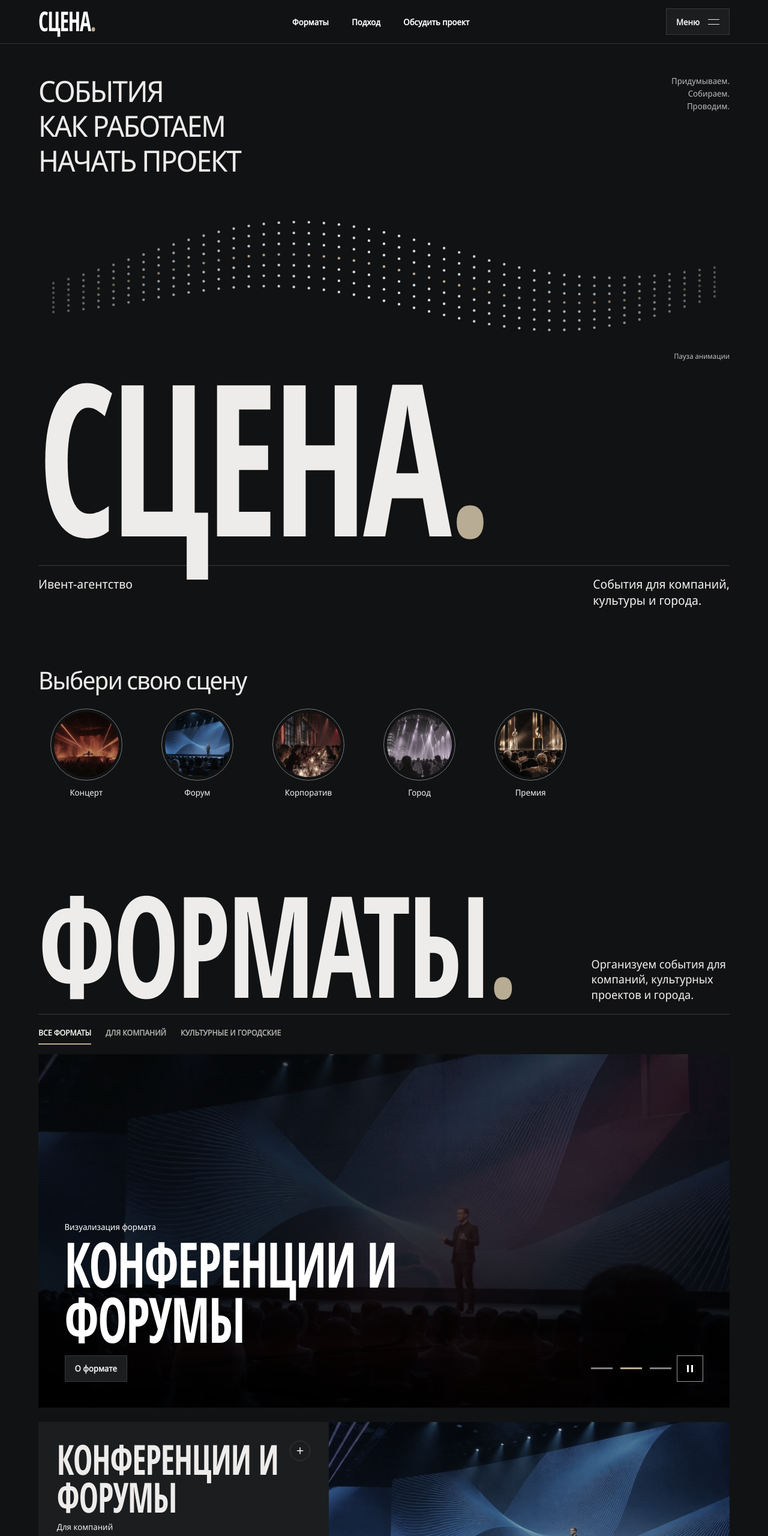
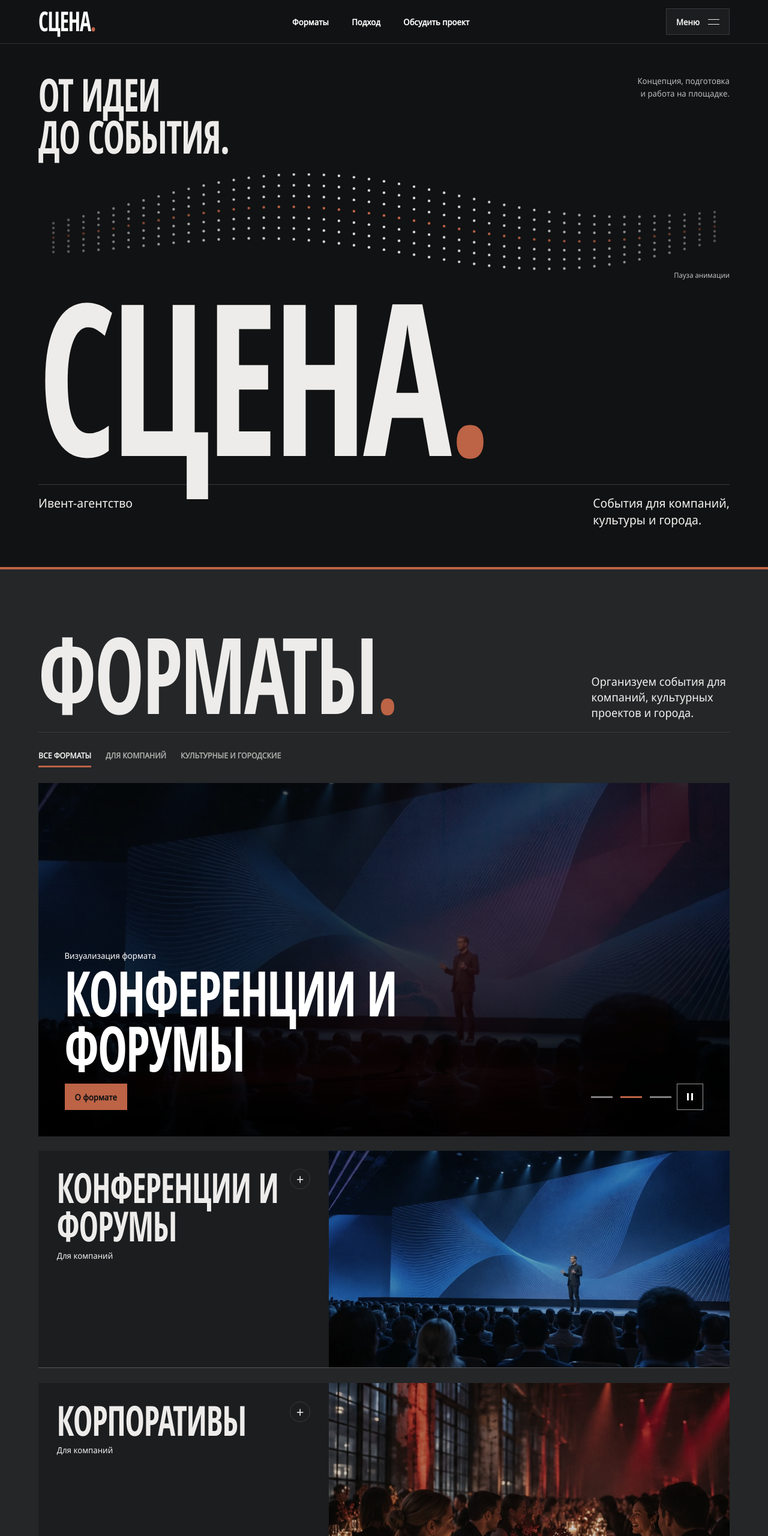
Before and after one commit to biakib/scena-event, a plain HTML site: page index.html in a window 1280 px wide. Shown: the top 2560 px of the page at 60% size. Drawn offline with Linux system fonts and the light colour scheme.

Commit message:
Разделить главную на четыре блока с единой терракотовой акцентной палитрой

```diff
--- a/app.js
+++ b/app.js
@@ -265,10 +265,6 @@ document.querySelector("#download-brief").addEventListener("click", () => {
   setTimeout(() => URL.revokeObjectURL(url), 1000);
 });
 
-document.querySelectorAll("[data-event]").forEach((button) => {
-  button.addEventListener("click", () => showDetails(formats[Number(button.dataset.event)]));
-});
-
 // Draw a ribbon of stage lights. Its phase stops whenever motion is paused.
 const stageCanvas = document.querySelector("#stage-canvas");
 const stageContext = stageCanvas.getContext("2d");
@@ -293,7 +289,7 @@ function drawStage() {
     for (let row = 0; row < rows; row++) {
       const taper = Math.sin(column / (columns - 1) * Math.PI);
       const y = stageHeight * .44 + wave + (row - 3) * (8 + taper * 11);
-      context.fillStyle = row === 3 ? "#b9ac94" : "#d9d8d5";
+      context.fillStyle = row === 3 ? "#bd6346" : "#d9d8d5";
       context.globalAlpha = .32 + taper * .68;
       context.beginPath();
       context.arc(x, y, Math.max(1.1, Math.min(2.2, stageWidth / 470)), 0, Math.PI * 2);
@@ -340,7 +336,6 @@ document.addEventListener("visibilitychange", syncStage);
 menu.addEventListener("close", syncStage);
 dialog.addEventListener("close", syncStage);
 menuToggle.addEventListener("click", syncStage);
-document.querySelectorAll("[data-event]").forEach((button) => button.addEventListener("click", syncStage));
 reducedMotion.addEventListener("change", (event) => {
   stagePaused = event.matches;
   syncStage();
--- a/index.html
+++ b/index.html
@@ -6,8 +6,8 @@
   <meta name="theme-color" content="#111213">
   <meta name="description" content="СЦЕНА — ивент-агентство. Организуем корпоративы, форумы, концерты, фестивали и церемонии.">
   <title>СЦЕНА — ивент-агентство</title>
-  <link rel="stylesheet" href="style.css?v=7">
-  <script src="app.js?v=7" defer></script>
+  <link rel="stylesheet" href="style.css?v=8">
+  <script src="app.js?v=8" defer></script>
 </head>
 <body id="top">
   <a class="skip" href="#main">К содержанию</a>
@@ -23,12 +23,8 @@
   <main id="main">
     <section class="opening" aria-labelledby="opening-title">
       <div class="opening-top wrap">
-        <nav class="opening-nav" aria-label="Навигация по главной">
-          <a href="#formats">События</a>
-          <a href="#approach">Как работаем</a>
-          <a href="#brief">Начать проект</a>
-        </nav>
-        <p class="opening-note">Придумываем.<br>Собираем.<br>Проводим.</p>
+        <p class="opening-intro">От идеи<br>до события.</p>
+        <p class="opening-note">Концепция, подготовка<br>и работа на площадке.</p>
       </div>
       <div class="stage-art wrap">
         <canvas id="stage-canvas" aria-hidden="true"></canvas>
@@ -39,16 +35,6 @@
         <div class="opening-base">
           <p>Ивент-агентство</p>
           <p>События для компаний,<br>культуры и города.</p>
-        </div>
-      </div>
-      <div class="event-selector wrap">
-        <p>Выбери свою сцену</p>
-        <div class="event-picks" role="group" aria-label="Выбрать формат события">
-          <button type="button" data-event="0"><img src="assets/concert.webp" alt=""><span>Концерт</span></button>
-          <button type="button" data-event="1"><img src="assets/forum.webp" alt=""><span>Форум</span></button>
-          <button type="button" data-event="2"><img src="assets/dinner.webp" alt=""><span>Корпоратив</span></button>
-          <button type="button" data-event="3"><img src="assets/city.webp" alt=""><span>Город</span></button>
-          <button type="button" data-event="4"><img src="assets/awards.webp" alt=""><span>Премия</span></button>
         </div>
       </div>
     </section>
--- a/style.css
+++ b/style.css
@@ -13,7 +13,7 @@
 :root {
   --paper: #111213;
   --panel: #1b1d1f;
-  --accent: #b9ac94;
+  --accent: #bd6346;
   --ink: #edecea;
   --muted: #aaa9a6;
   --line: #383a3c;
@@ -89,15 +89,15 @@ dialog.site-menu {
 .display { font-family: var(--display); font-weight: 700; text-transform: uppercase; letter-spacing: -.015em; line-height: .93; }
 .hero-visual { background: #090909; position: relative; overflow: hidden; margin-bottom: 24px; }
 .hero-frames { position: relative; height: clamp(410px, 46vw, 700px); }
-.hero-frame { filter: saturate(.4) brightness(.78); position: absolute; inset: 0; width: 100%; height: 100%; object-fit: cover; object-position: center 62%; opacity: 0; }
+.hero-frame { filter: saturate(.65) brightness(.78); position: absolute; inset: 0; width: 100%; height: 100%; object-fit: cover; object-position: center 62%; opacity: 0; }
 .hero-frame.is-active { opacity: 1; }
 .hero-visual::before { content: ""; position: absolute; inset: 24% 0 0; z-index: 1; background: linear-gradient(transparent, #000d); pointer-events: none; }
 .hero-copy { min-width: 0; }
 .hero-copy p { margin-bottom: 9px; color: white; font-size: 14px; }
 .hero-copy h2 { font-size: clamp(42px, 7.7vw, 115px); }
 .hero-caption { position: absolute; z-index: 2; inset: auto 0 0; display: flex; align-items: end; justify-content: space-between; gap: 14px; padding: clamp(15px, 3.4vw, 54px); color: white; }
-.featured-link { display: inline-flex; min-height: 44px; align-items: center; margin-top: 12px; border: 0; padding: 9px 16px; color: var(--ink); background: var(--panel); border: 1px solid var(--line); font-size: 14px; font-weight: 700; }
-.featured-link:hover { background: #282b2d; }
+.featured-link { display: inline-flex; min-height: 44px; align-items: center; margin-top: 12px; border: 0; padding: 9px 16px; color: #111213; background: var(--accent); border: 1px solid var(--accent); font-size: 14px; font-weight: 700; }
+.featured-link:hover { background: #cf795c; }
 .hero-controls { display: flex; gap: 5px; align-items: center; }
 .hero-controls button { display: grid; place-items: center; min-width: 44px; min-height: 44px; color: white; border: 0; background: transparent; padding: 0 4px; }
 .hero-controls button[data-frame]::after { content: ""; width: 100%; height: 3px; background: #ffffff80; }
@@ -107,21 +107,26 @@ dialog.site-menu {
 .play-icon { width: 10px; height: 12px; border-inline: 3px solid currentColor; }
 .is-paused .play-icon { width: 0; height: 0; border: 6px solid transparent; border-left: 10px solid currentColor; margin-left: 5px; }
 .section { padding-block: clamp(58px, 8vw, 112px); scroll-margin-top: 12px; }
-.formats { background: var(--paper); padding-top: clamp(28px, 5vw, 65px); }
+.formats {
+  background: #242628;
+  border-top: 4px solid var(--accent);
+  padding-block: clamp(56px, 8vw, 110px);
+}
 .section-head { display: grid; grid-template-columns: minmax(0, 1fr) minmax(180px, 20%); gap: 15px 34px; align-items: end; border-bottom: 1px solid var(--line); padding-bottom: 19px; }
-.section-head h2 { font-size: clamp(100px, 17.3vw, 255px); line-height: .85; }
+.section-head h2 { font-size: clamp(86px, 13vw, 190px); line-height: .9; }
 .section-head p, .process-head p { max-width: 27ch; line-height: 1.35; font-size: clamp(16px, 1.5vw, 23px); }
 .contact-copy { max-width: 32ch; font-size: clamp(16px, 1.55vw, 22px); line-height: 1.38; letter-spacing: -.018em; }
-.filters { display: flex; flex-wrap: wrap; gap: 8px 24px; margin-block: 10px 16px; }
+.filters { display: flex; flex-wrap: wrap; gap: 8px 24px; margin-block: 18px 26px; }
 .filters button { border: 0; background: transparent; color: var(--muted); padding: 9px 0; min-height: 40px; text-align: left; font-size: 13px; font-weight: 700; text-transform: uppercase; }
-.filters button:hover, .filters button[aria-pressed="true"] { color: var(--ink); box-shadow: inset 0 -2px var(--red); }
+.filters button:hover, .filters button[aria-pressed="true"] { color: var(--ink); box-shadow: inset 0 -3px var(--accent); }
 .format-grid { display: grid; grid-template-columns: repeat(2, minmax(0, 1fr)); gap: clamp(14px, 2vw, 27px); }
 .format-card { display: flex; flex-direction: column; align-self: stretch; min-width: 0; width: 100%; border: 0; background: var(--panel); color: var(--ink); text-align: left; padding: 0; overflow: hidden; }
+.format-card { border-bottom: 1px solid #56585a; }
 .format-card.editorial-row { display: grid; grid-column: 1 / -1; grid-template-columns: minmax(0, .84fr) minmax(0, 1.16fr); }
 .format-card.editorial-row .format-img { grid-column: 2; grid-row: 1; }
 .format-card.editorial-row .format-info { grid-column: 1; grid-row: 1; }
 .format-img { display: block; width: 100%; overflow: hidden; background: #141414; }
-.format-img img { filter: saturate(.4) brightness(.82); aspect-ratio: 1.85; object-fit: cover; transition: transform 680ms var(--ease-out); }
+.format-img img { filter: saturate(.65) brightness(.82); aspect-ratio: 1.85; object-fit: cover; transition: transform 680ms var(--ease-out); }
 .format-card:hover img { transform: scale(1.04); }
 .format-info {
   display: grid;
@@ -137,15 +142,15 @@ dialog.site-menu {
 .format-name { font: 700 clamp(35px, 5.1vw, 77px)/.97 var(--display); text-transform: uppercase; letter-spacing: -.012em; }
 .format-type { grid-column: 1; grid-row: 2; align-self: end; font-size: 14px; }
 .format-open { grid-column: 2; grid-row: 1; display: grid; place-items: center; width: 34px; height: 34px; border: 1px solid var(--line); border-radius: 50%; font-size: 23px; line-height: 1; transition: transform 320ms var(--ease-out); }
-.format-card:hover .format-open, .format-card:focus-visible .format-open { transform: rotate(90deg); }
+.format-card:hover .format-open, .format-card:focus-visible .format-open { transform: rotate(90deg); background: var(--accent); color: #111; border-color: var(--accent); }
 .format-card:hover .format-name, .format-card:focus-visible .format-name { text-decoration: underline; text-decoration-thickness: 1px; text-underline-offset: .12em; }
 .image-note { margin-top: 14px; font-size: 13px; color: var(--muted); }
-.approach { background: #151719; color: white; }
+.approach { background: #111314; color: var(--ink); border-top: 1px solid #4c4e50; }
 .process-head { display: grid; grid-template-columns: minmax(0, 1fr) minmax(180px, 24%); gap: 14px 30px; align-items: end; margin-bottom: clamp(24px, 5vw, 65px); }
 .process-head h2 { font-size: clamp(75px, 11vw, 156px); }
 .approach .display > span { color: var(--accent); }
 .process { display: grid; grid-template-columns: repeat(3, minmax(0, 1fr)); gap: clamp(7px, 1.2vw, 19px); padding: 0; margin: 0; list-style: none; }
-.process li { display: grid; align-content: start; grid-template-rows: auto auto 1fr auto; padding: clamp(13px, 2.45vw, 34px); background: var(--panel); color: var(--ink); border: 1px solid var(--line); }
+.process li { display: grid; align-content: start; grid-template-rows: auto auto 1fr auto; padding: clamp(13px, 2.45vw, 34px); background: transparent; color: var(--ink); border: 0; border-left: 1px solid #46484a; }
 .step-number { color: var(--accent); font: 700 clamp(80px, 16vw, 220px)/.84 var(--display); margin-bottom: 20px; }
 .process h3 { font-size: clamp(32px, 5.3vw, 78px); margin-bottom: 9px; }
 .process li p { color: var(--muted); max-width: 33ch; font-size: clamp(15px, 1.5vw, 20px); line-height: 1.35; }
@@ -153,7 +158,17 @@ dialog.site-menu {
 summary::-webkit-details-marker { display: none; }
 summary::after { content: "+"; color: var(--red); }
 details[open] > summary::after { content: "−"; }
-.contact { background: var(--paper); padding-top: clamp(44px, 7vw, 98px); }
+.contact {
+  background: var(--accent);
+  color: #111213;
+  padding-block: clamp(44px, 7vw, 98px);
+  border-top: 1px solid #dc8b70;
+}
+.contact .display > span { color: #111213; }
+.contact .contact-body { border-color: #11121360; }
+.contact form { color: var(--ink); background: #1b1d1f; padding: clamp(16px, 3vw, 30px); }
+.contact .contact-copy { color: #111213; }
+.contact .contact-head { padding-bottom: 12px; }
 .contact > .wrap {
   --contact-padding: clamp(26px, 5vw, 68px);
   --brief-tile: clamp(96px, 14vw, 175px);
@@ -162,8 +177,8 @@ details[open] > summary::after { content: "−"; }
 }
 .contact-head { min-height: var(--brief-tile); padding-right: calc(var(--brief-tile) + 16px); }
 .contact h2 { font-size: clamp(65px, 13vw, 185px); }
-.brief-disclosure > summary { list-style: none; position: absolute; top: var(--contact-padding); right: 0; background: var(--panel); border: 1px solid var(--line); color: var(--ink); display: flex; flex-direction: column; align-items: flex-start; justify-content: space-between; width: var(--brief-tile); aspect-ratio: 1; gap: 8px; padding: clamp(11px, 2vw, 22px); font-size: clamp(16px, 2.3vw, 30px); letter-spacing: -.04em; line-height: 1.06; }
-.brief-disclosure > summary:hover { background: #282b2d; border-color: var(--accent); }
+.brief-disclosure > summary { list-style: none; position: absolute; top: var(--contact-padding); right: 0; background: #111314; border: 1px solid #111314; color: var(--ink); display: flex; flex-direction: column; align-items: flex-start; justify-content: space-between; width: var(--brief-tile); aspect-ratio: 1; gap: 8px; padding: clamp(11px, 2vw, 22px); font-size: clamp(16px, 2.3vw, 30px); letter-spacing: -.04em; line-height: 1.06; }
+.brief-disclosure > summary:hover { background: #292b2d; border-color: #111314; }
 .brief-disclosure > summary::after { color: white; font-size: 23px; line-height: .8; }
 .contact-body { display: grid; grid-template-columns: minmax(0, 4fr) minmax(0, 6fr); align-items: start; gap: 30px; border-top: 1px solid var(--line); margin-top: 26px; padding-top: 24px; }
 .brief-disclosure:not([open]) .contact-body { display: none; }
@@ -175,8 +190,8 @@ input, select, textarea { min-width: 0; color: var(--ink); background: #17191a;
 select { appearance: none; padding-right: 35px; background: linear-gradient(45deg, transparent 48%, #aaa9a6 50%) right 18px center / 6px 6px no-repeat, linear-gradient(135deg, #aaa9a6 50%, transparent 52%) right 12px center / 6px 6px no-repeat #17191a; }
 textarea { resize: vertical; }
 .button { display: inline-flex; align-items: center; justify-content: center; min-height: 44px; padding: 10px 16px; border: 1px solid transparent; font-weight: 700; font-size: 14px; text-align: center; }
-.dark { background: var(--accent); color: #171819; }
-.dark:hover { background: #d0c4ae; }
+.dark { background: #d9967d; color: #111213; }
+.dark:hover { background: #e7ac96; }
 .outline { background: transparent; border-color: var(--line); color: var(--ink); }
 .outline:hover { background: #282b2d; color: var(--ink); }
 form > .button { justify-self: start; }
@@ -282,7 +297,7 @@ dialog::backdrop { background: #000b; }
   .dialog-inner h2 { padding-right: 23px; margin-top: 5px; }
   .contact-body, .process-head { grid-template-columns: minmax(0, 1fr); gap: 18px; }
   .process { grid-template-columns: 1fr; gap: 8px; }
-  .process li { grid-template-columns: minmax(64px, 27%) minmax(0, 1fr); grid-template-rows: auto auto auto; column-gap: 12px; padding: 18px; }
+  .process li { border-left: 0; border-top: 1px solid #46484a; grid-template-columns: minmax(64px, 27%) minmax(0, 1fr); grid-template-rows: auto auto auto; column-gap: 12px; padding: 18px; }
   .step-number { grid-column: 1; grid-row: 1 / -1; margin: 0; font-size: clamp(70px, 22vw, 145px); }
   .process h3, .process li p, .step-output { grid-column: 2; }
   .process h3 { font-size: clamp(29px, 9vw, 60px); }
@@ -315,32 +330,20 @@ dialog::backdrop { background: #000b; }
 .masthead .menu-toggle { background: var(--panel); border: 1px solid var(--line); color: var(--ink); }
 .masthead .menu-toggle:hover { background: #282b2d; border-color: var(--accent); }
 .nav a:hover { color: var(--accent); }
-.opening { background: var(--paper); color: var(--ink); padding: clamp(26px, 4vw, 60px) 0 clamp(45px, 7vw, 100px); }
+.opening { background: var(--paper); color: var(--ink); padding: clamp(26px, 4vw, 60px) 0 clamp(42px, 5vw, 78px); }
 .opening-top { display: flex; align-items: start; justify-content: space-between; gap: 18px; }
-.opening-nav { display: grid; gap: 3px; }
-.opening-nav a { font-size: clamp(24px, 3.8vw, 56px); line-height: 1.13; text-transform: uppercase; letter-spacing: -.04em; width: fit-content; }
-.opening-nav a:hover, .opening-nav a:focus-visible { color: var(--accent); }
+.opening-intro { font: 700 clamp(38px, 5.6vw, 80px)/.97 var(--display); text-transform: uppercase; letter-spacing: -.015em; }
 .opening-note { font-size: 14px; line-height: 1.5; color: #b8b8b8; text-align: right; }
-.stage-art { position: relative; height: clamp(170px, 21vw, 310px); margin-block: clamp(20px, 4vw, 60px) 12px; }
+.stage-art { position: relative; height: clamp(130px, 15vw, 220px); margin-block: clamp(15px, 2vw, 28px) 12px; }
 .stage-art canvas { width: 100%; height: 100%; display: block; }
 .stage-motion { position: absolute; right: 0; bottom: 0; min-height: 44px; padding: 6px 0 6px 12px; background: transparent; border: 0; color: #bebebe; font-size: 12px; }
 .stage-motion:hover { color: var(--accent); }
 .opening-brand h1 { font: 700 clamp(100px, 26vw, 390px)/.83 var(--display); letter-spacing: -.02em; margin: 0; }
 .opening-brand h1 span { color: var(--accent); }
 .opening-base { display: flex; gap: 15px; justify-content: space-between; margin-top: clamp(16px, 3vw, 40px); padding-top: 17px; border-top: 1px solid var(--line); font-size: clamp(14px, 1.6vw, 21px); line-height: 1.35; }
-.event-selector { margin-top: clamp(36px, 7vw, 100px); }
-.event-selector > p { font-size: clamp(23px, 3.2vw, 43px); letter-spacing: -.04em; margin-bottom: 20px; }
-.event-picks { display: grid; grid-template-columns: repeat(5,minmax(0,1fr)); gap: clamp(8px, 2vw, 28px); max-width: 900px; }
-.event-picks button { display: grid; gap: 10px; justify-items: center; min-width: 0; background: transparent; color: #eee; border: 0; padding: 0; text-align: center; font-size: 14px; }
-.event-picks img { filter: saturate(.4); width: min(100%,120px); aspect-ratio: 1; border-radius: 50%; object-fit: cover; padding: 5px; border: 1px solid #777; transition: border-color 200ms, transform 300ms; }
-.event-picks button:hover img, .event-picks button:focus-visible img { transform: translateY(-6px); border-color: var(--accent); }
 @media(max-width:700px) {
   .opening-note { font-size: 12px; }
-  .opening-nav a { font-size: clamp(23px, 7vw, 38px); }
   .opening-brand h1 { font-size: 28vw; }
-  .event-picks { gap: 7px; }
-  .event-picks button { font-size: 11px; }
-  .event-picks img { padding: 3px; }
 }
 @media(prefers-reduced-motion:no-preference) {
   .opening-brand h1 { animation: content-enter 800ms var(--ease-out) both; }
```
